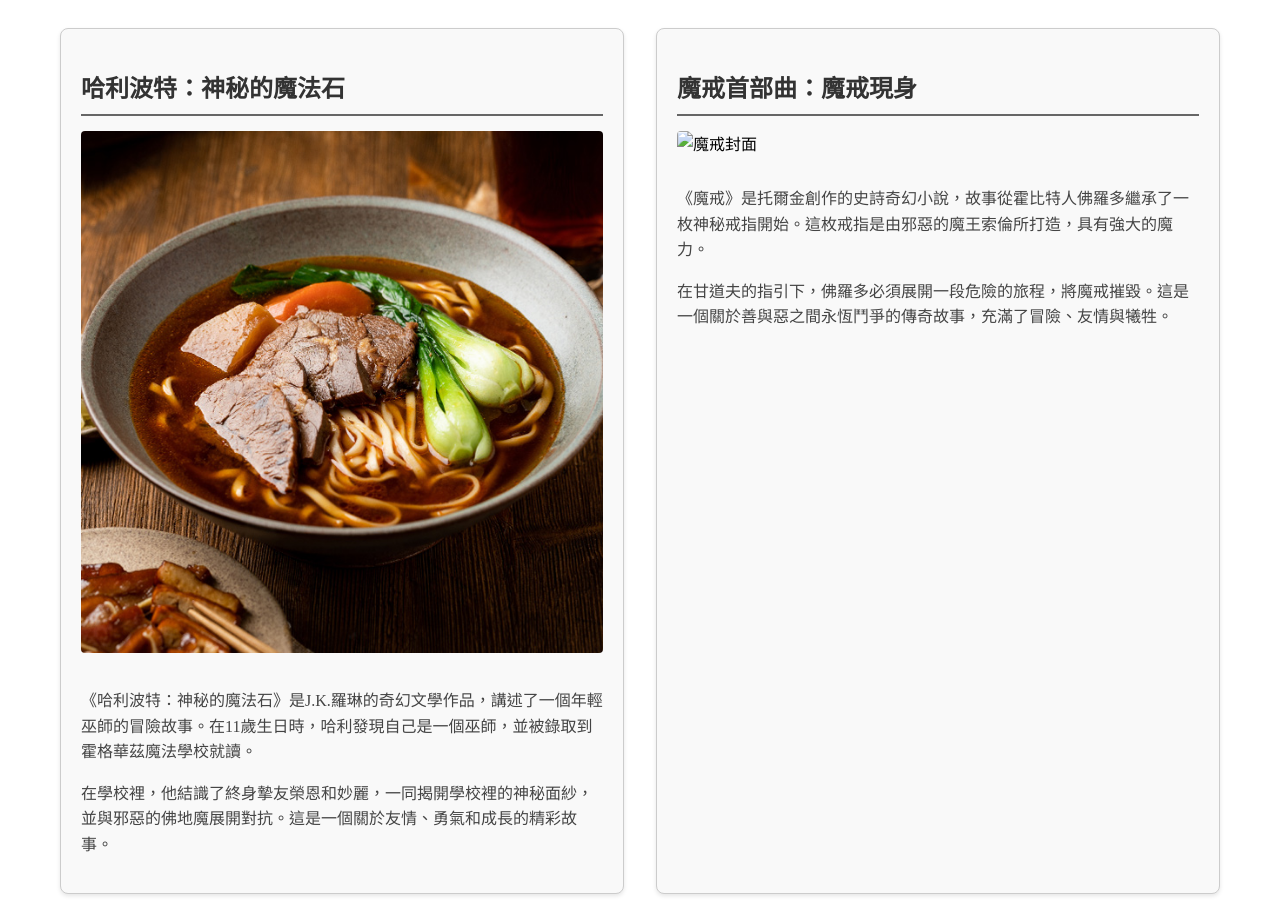
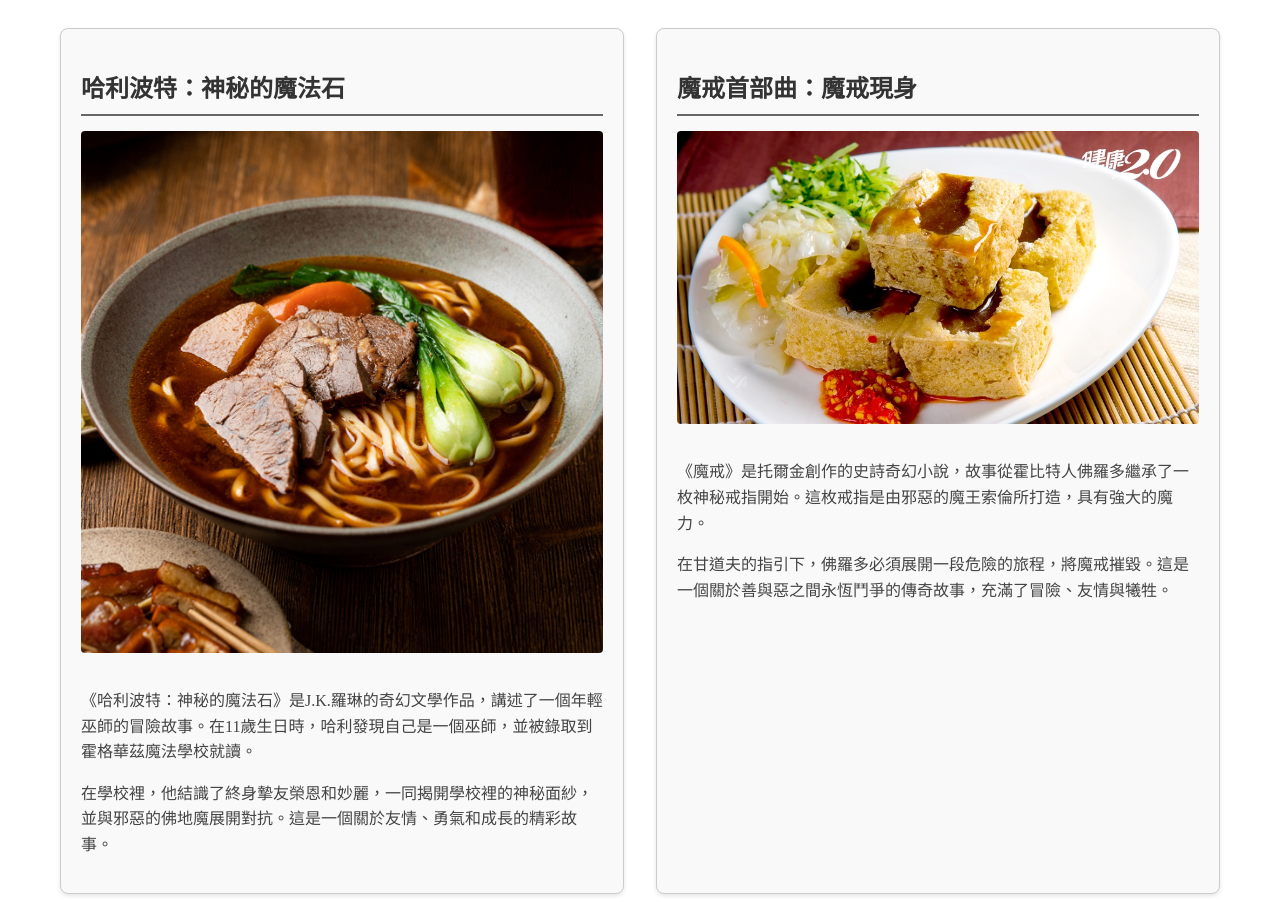
Before and after one commit to xxuu345/hello, a plain HTML site: page ox.html in a window 1280 px wide. Drawn offline with Linux system fonts and the light colour scheme.

Commit message:
Update ox.html

```diff
--- a/ox.html
+++ b/ox.html
@@ -65,7 +65,7 @@
         <!-- 右側書籍介紹 -->
         <div class="book-div">
             <h2 class="book-title">魔戒首部曲：魔戒現身</h2>
-            <img src="/api/placeholder/300/400" alt="魔戒封面" class="book-image">
+            <img src="臭豆腐.jpg" alt="魔戒封面" class="book-image">
             <div class="book-content">
                 <p>《魔戒》是托爾金創作的史詩奇幻小說，故事從霍比特人佛羅多繼承了一枚神秘戒指開始。這枚戒指是由邪惡的魔王索倫所打造，具有強大的魔力。</p>
                 <p>在甘道夫的指引下，佛羅多必須展開一段危險的旅程，將魔戒摧毀。這是一個關於善與惡之間永恆鬥爭的傳奇故事，充滿了冒險、友情與犧牲。</p>
```
